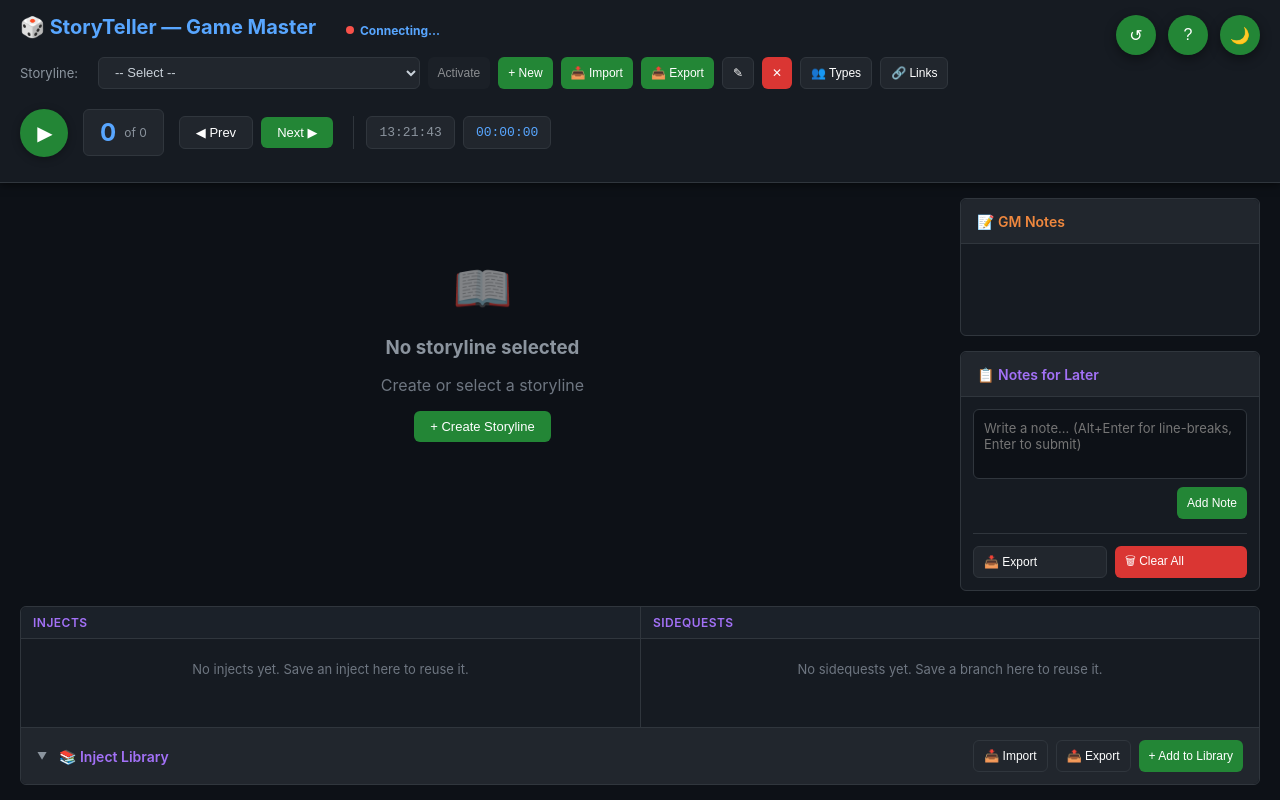
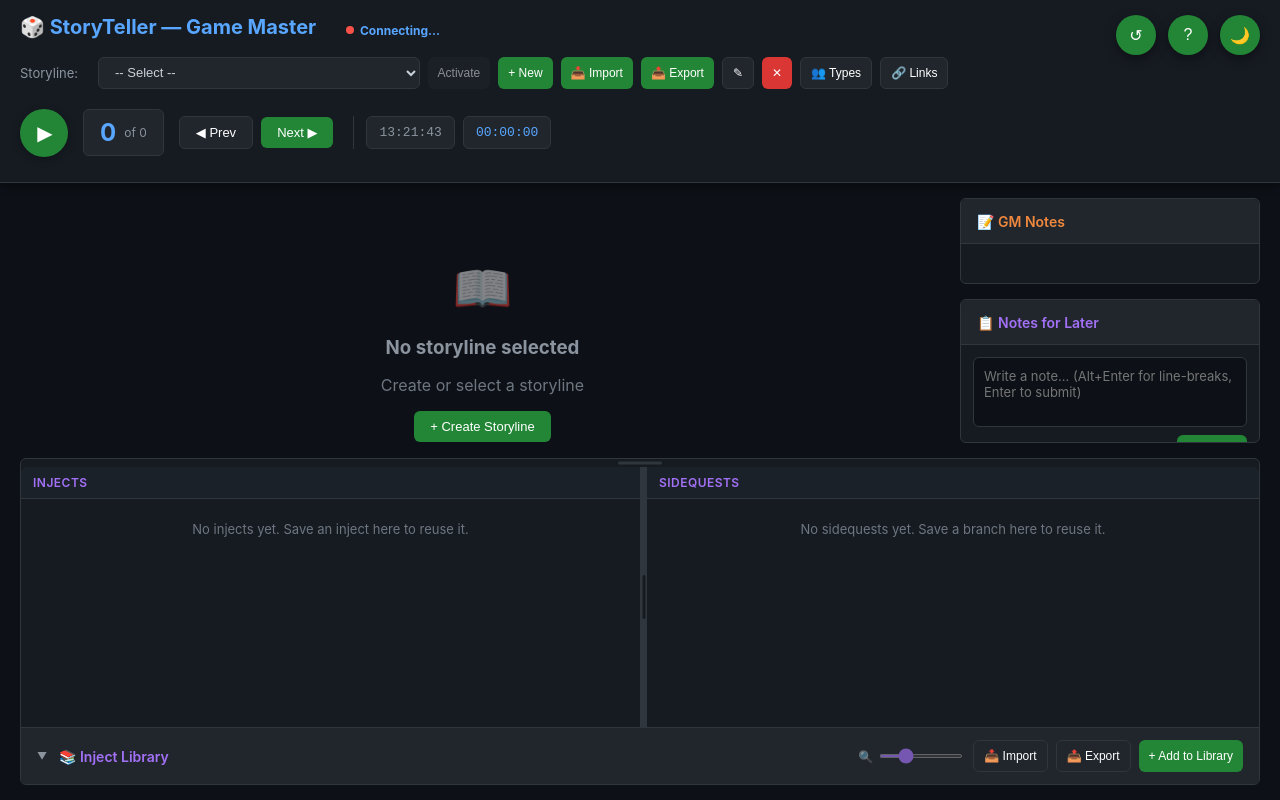
Before and after one commit to aarislarsen/StoryTeller, a Flask app: page / in a window 1280 px wide. Run offline with Flask 3, Linux system fonts and the light colour scheme; data that the repository does not hold is empty.

Commit message:
Nested side-quests & library management

```diff
--- a/static/css/gm.css
+++ b/static/css/gm.css
@@ -559,7 +559,37 @@
     display: flex;
     flex-direction: column-reverse;
     margin-top: 15px;
-    max-height: 350px;
+}
+
+/* Drag handle at the top edge of the library to resize its height. Rendered at
+   the top thanks to the panel's column-reverse order. */
+.library-resize-handle {
+    flex-shrink: 0;
+    height: 8px;
+    cursor: ns-resize;
+    position: relative;
+    border-radius: 6px 6px 0 0;
+}
+
+.library-resize-handle::after {
+    content: '';
+    position: absolute;
+    left: 50%;
+    top: 50%;
+    transform: translate(-50%, -50%);
+    width: 44px;
+    height: 3px;
+    border-radius: 2px;
+    background: var(--border, #30363d);
+    transition: background 0.15s;
+}
+
+.library-resize-handle:hover::after {
+    background: var(--accent2, #a371f7);
+}
+
+.library-panel.collapsed .library-resize-handle {
+    display: none;
 }
 
 .library-panel.collapsed {
@@ -629,22 +659,52 @@
     flex-direction: row;
     align-items: stretch;
     min-height: 120px;
-    max-height: 300px;
+    height: var(--library-content-height, 260px); /* draggable via the top handle */
     overflow: hidden; /* each column scrolls on its own */
     border-radius: 6px 6px 0 0;
 }
 
-/* Split library: injects on the left, sidequests on the right */
+/* Split library: injects on the left, sidequests on the right. The injects
+   column's width is set by --library-split (moved via the divider); sidequests
+   takes the rest. */
 .library-column {
-    flex: 1 1 50%;
     min-width: 0;
     display: flex;
     flex-direction: column;
     overflow: hidden;
 }
 
-.library-column + .library-column {
-    border-left: 1px solid var(--border, #30363d);
+#libraryInjectsColumn {
+    flex: 0 0 var(--library-split, 50%);
+}
+
+#librarySidequestsColumn {
+    flex: 1 1 0;
+}
+
+/* Draggable divider between the two library columns. */
+.library-divider {
+    flex: 0 0 7px;
+    cursor: ew-resize;
+    position: relative;
+    background: var(--border, #30363d);
+}
+
+.library-divider::after {
+    content: '';
+    position: absolute;
+    top: 50%;
+    left: 50%;
+    transform: translate(-50%, -50%);
+    width: 3px;
+    height: 44px;
+    border-radius: 2px;
+    background: var(--bg-1, #161b22);
+    transition: background 0.15s;
+}
+
+.library-divider:hover::after {
+    background: var(--accent2, #a371f7);
 }
 
 .library-column-header {
@@ -696,6 +756,33 @@
     cursor: grab;
     transition: all 0.2s;
     position: relative;
+    /* Scaled by the library zoom slider (scales size, text and image together
+       and reflows the wrapping grid). */
+    zoom: var(--lib-card-zoom, 1);
+}
+
+/* Discreet library card resize slider in the header. */
+.library-zoom {
+    display: flex;
+    align-items: center;
+    gap: 4px;
+    opacity: 0.65;
+    cursor: pointer;
+}
+
+.library-zoom:hover {
+    opacity: 1;
+}
+
+.library-zoom-icon {
+    font-size: 12px;
+}
+
+.library-zoom input[type="range"] {
+    width: 84px;
+    height: 4px;
+    cursor: pointer;
+    accent-color: var(--accent2, #a371f7);
 }
 
 .library-card:hover {
--- a/static/js/gm.js
+++ b/static/js/gm.js
@@ -468,9 +468,12 @@
 
 // ============ Render Storyline ============
 function renderStoryline(id) {
-    // Preserve scroll position before re-render
+    // Preserve scroll position across the re-render (both axes) so adding or
+    // removing an inject doesn't jump the viewport back to the top-left. The
+    // browser clamps these if the content got smaller.
     const wrapper = document.querySelector('.storyline-layout-wrapper');
     const scrollLeft = wrapper ? wrapper.scrollLeft : 0;
+    const scrollTop = wrapper ? wrapper.scrollTop : 0;
 
     return fetch('/api/storylines/' + id)
         .then(r => r.json())
@@ -484,27 +487,29 @@
 
             document.getElementById('mainContent').innerHTML = buildStorylineHTML(data, blocks, idx);
 
-            // Restore scroll position immediately after render
+            // Size branch columns to their real (measured) content before
+            // wiring drag & scrollbars, so nested side quests don't overflow.
+            fitBranchColumns();
+
+            // Draw each branch's connector from its parent card to its first card.
+            fitBranchConnectors();
+
+            initSortable();
+
+            // Apply current highlighting after render
+            highlightCurrentlyDisplayed(idx, currentDisplaySource, currentDisplayBranchId, currentDisplayBranchInjectIdx);
+
+            // Re-evaluate scrollbars for the new content so adding/removing a
+            // side quest doesn't leave a pointless scrollbar behind.
+            updateScrollbarVisibility();
+
+            // Restore the scroll position now that widths/heights are final
+            // (overflow has been set). The browser clamps to the new bounds.
             const newWrapper = document.querySelector('.storyline-layout-wrapper');
             if (newWrapper) {
                 newWrapper.scrollLeft = scrollLeft;
-            }
-
-            // Size branch columns to their real (measured) content before
-            // wiring drag & scrollbars, so nested side quests don't overflow.
-            fitBranchColumns();
-
-            // Draw each branch's connector from its parent card to its first card.
-            fitBranchConnectors();
-
-            initSortable();
-
-            // Apply current highlighting after render
-            highlightCurrentlyDisplayed(idx, currentDisplaySource, currentDisplayBranchId, currentDisplayBranchInjectIdx);
-
-            // Re-evaluate scrollbars for the new content so adding/removing a
-            // side quest doesn't leave a pointless scrollbar behind.
-            updateScrollbarVisibility();
+                newWrapper.scrollTop = scrollTop;
+            }
         });
 }
 
@@ -1222,6 +1227,13 @@
 
     wrapper.style.overflowY = needsVerticalScroll ? 'auto' : 'hidden';
     wrapper.style.overflowX = needsHorizontalScroll ? 'auto' : 'hidden';
+
+    // If an axis is no longer scrollable, snap it back to the start. transform:
+    // scale() doesn't shrink the layout box, so a stale scrollTop/Left would
+    // otherwise keep the content pushed out of view with no scrollbar to recover
+    // it — e.g. zoom-to-fit while scrolled down would hide the top of the story.
+    if (!needsVerticalScroll) wrapper.scrollTop = 0;
+    if (!needsHorizontalScroll) wrapper.scrollLeft = 0;
 }
 
 function highlightCurrentlyDisplayed(mainIdx, source, branchId, branchInjectIdx) {
@@ -2301,6 +2313,81 @@
             updateLibraryState();
         });
 }
+
+// Resize the library cards (scales size, text and images) via the header slider.
+function setLibraryCardZoom(value) {
+    const z = parseFloat(value) || 1;
+    document.documentElement.style.setProperty('--lib-card-zoom', z);
+    localStorage.setItem('libraryCardZoom', z);
+}
+
+(function initLibraryCardZoom() {
+    const saved = parseFloat(localStorage.getItem('libraryCardZoom')) || 1;
+    document.documentElement.style.setProperty('--lib-card-zoom', saved);
+    const slider = document.getElementById('libraryZoom');
+    if (slider) slider.value = saved;
+})();
+
+// Drag the top edge of the library to resize its height.
+(function initLibraryResize() {
+    const handle = document.getElementById('libraryResizeHandle');
+    const content = document.getElementById('libraryContent');
+    if (!handle || !content) return;
+
+    const saved = parseInt(localStorage.getItem('libraryContentHeight'), 10);
+    if (saved) document.documentElement.style.setProperty('--library-content-height', saved + 'px');
+
+    let startY = 0, startH = 0;
+    const onMove = (e) => {
+        const dy = startY - e.clientY; // drag up => taller (library sits at bottom)
+        const h = Math.max(120, Math.min(window.innerHeight * 0.85, startH + dy));
+        document.documentElement.style.setProperty('--library-content-height', h + 'px');
+    };
+    const onUp = () => {
+        document.removeEventListener('mousemove', onMove);
+        document.removeEventListener('mouseup', onUp);
+        document.body.style.userSelect = '';
+        localStorage.setItem('libraryContentHeight', Math.round(content.getBoundingClientRect().height));
+    };
+    handle.addEventListener('mousedown', (e) => {
+        e.preventDefault();
+        startY = e.clientY;
+        startH = content.getBoundingClientRect().height;
+        document.body.style.userSelect = 'none';
+        document.addEventListener('mousemove', onMove);
+        document.addEventListener('mouseup', onUp);
+    });
+})();
+
+// Drag the divider to change the injects/sidequests column split.
+(function initLibraryDivider() {
+    const divider = document.getElementById('libraryDivider');
+    const content = document.getElementById('libraryContent');
+    if (!divider || !content) return;
+
+    const saved = parseFloat(localStorage.getItem('librarySplit'));
+    if (saved) document.documentElement.style.setProperty('--library-split', saved + '%');
+
+    const onMove = (e) => {
+        const rect = content.getBoundingClientRect();
+        let pct = ((e.clientX - rect.left) / rect.width) * 100;
+        pct = Math.max(20, Math.min(80, pct));
+        document.documentElement.style.setProperty('--library-split', pct + '%');
+    };
+    const onUp = () => {
+        document.removeEventListener('mousemove', onMove);
+        document.removeEventListener('mouseup', onUp);
+        document.body.style.userSelect = '';
+        const pct = parseFloat(getComputedStyle(document.documentElement).getPropertyValue('--library-split'));
+        if (pct) localStorage.setItem('librarySplit', pct);
+    };
+    divider.addEventListener('mousedown', (e) => {
+        e.preventDefault();
+        document.body.style.userSelect = 'none';
+        document.addEventListener('mousemove', onMove);
+        document.addEventListener('mouseup', onUp);
+    });
+})();
 
 // Export the whole inject library to a JSON file (import-compatible format).
 function exportLibrary() {
@@ -3423,11 +3510,37 @@
     // dimensions, then position it. Both happen in one tick — no flash, and the
     // height is now correct for the library "above the cursor" placement.
     previewCard.classList.add('visible');
-    positionPreviewCard(event);
-}
-
-function positionPreviewCard(event) {
-    const previewCard = document.getElementById('injectPreviewCard');
+    positionPreviewCard(event, previewCard);
+}
+
+// Hover preview for a library side-quest: shows the cards it contains.
+function showBranchPreview(event, branch) {
+    const card = document.getElementById('branchPreviewCard');
+    if (!card || !branch) return;
+
+    document.getElementById('branchPreviewHeading').textContent = branch.name || 'Unnamed Side-Quest';
+
+    const wrap = document.getElementById('branchPreviewInjects');
+    const injects = branch.injects || [];
+    wrap.innerHTML = injects.length
+        ? injects.map((inj, i) => `
+            <div class="branch-details-inject">
+                <div class="branch-details-inject-header">
+                    <span class="branch-details-inject-number">#${i + 1}</span>
+                    <span class="branch-details-inject-title">${escapeHtml(inj.heading || 'Untitled')}</span>
+                    ${inj.duration > 0 ? `<span class="block-duration">${inj.duration}s</span>` : ''}
+                </div>
+                ${inj.image ? `<img src="${inj.image}" class="branch-details-inject-image">` : ''}
+                ${inj.text ? `<div class="branch-details-inject-text">${escapeHtml(inj.text)}</div>` : ''}
+            </div>
+        `).join('')
+        : '<div class="branch-details-empty">No injects in this side-quest</div>';
+
+    card.classList.add('visible');
+    positionPreviewCard(event, card);
+}
+
+function positionPreviewCard(event, previewCard) {
     if (!previewCard) return;
 
     const padding = 15;
@@ -3461,10 +3574,8 @@
 }
 
 function hideInjectPreview() {
-    const previewCard = document.getElementById('injectPreviewCard');
-    if (previewCard) {
-        previewCard.classList.remove('visible');
-    }
+    document.getElementById('injectPreviewCard')?.classList.remove('visible');
+    document.getElementById('branchPreviewCard')?.classList.remove('visible');
 }
 
 function initInjectPreviewHover() {
@@ -3485,11 +3596,14 @@
 
         // Check if this is a library card
         if (blockCard.classList.contains('library-card')) {
-            // Find in library data - skip branches for now
             const item = libraryInjects.find(item => item.id === blockId);
-            if (item && item.type !== 'branch') {
-                // It's an inject, not a branch
-                block = item;
+            if (item && item.type === 'branch') {
+                // Side-quest: preview the cards inside it.
+                previewTimeout = setTimeout(() => showBranchPreview(e, item), 700);
+                return;
+            }
+            if (item) {
+                block = item; // a plain library inject
             }
         } else {
             // Find in storyline data
@@ -3528,11 +3642,14 @@
 
     // Update position on mouse move while hovering
     document.addEventListener('mousemove', function(e) {
-        const previewCard = document.getElementById('injectPreviewCard');
-        if (previewCard && previewCard.classList.contains('visible')) {
+        const inj = document.getElementById('injectPreviewCard');
+        const br = document.getElementById('branchPreviewCard');
+        const visible = (inj && inj.classList.contains('visible')) ? inj
+            : (br && br.classList.contains('visible')) ? br : null;
+        if (visible) {
             const blockCard = e.target.closest('.block-card, .branch-block-card, .library-card');
             if (blockCard && !e.target.closest('.block-actions, .branch-actions, .library-card-actions')) {
-                positionPreviewCard(e);
+                positionPreviewCard(e, visible);
             }
         }
     });
--- a/templates/gm.html
+++ b/templates/gm.html
@@ -120,6 +120,11 @@
                 <span class="library-title">📚 Inject Library</span>
                 <span class="library-count" id="libraryCount"></span>
                 <div class="library-header-actions">
+                    <label class="library-zoom" onclick="event.stopPropagation()" title="Resize library cards">
+                        <span class="library-zoom-icon">🔍</span>
+                        <input type="range" id="libraryZoom" min="0.7" max="1.8" step="0.05" value="1"
+                               oninput="setLibraryCardZoom(this.value)">
+                    </label>
                     <button class="btn btn-sm btn-secondary" onclick="event.stopPropagation(); importLibrary()" title="Import a library JSON file (duplicates are skipped)">📥 Import</button>
                     <button class="btn btn-sm btn-secondary" onclick="event.stopPropagation(); exportLibrary()" title="Export the entire library to a JSON file">📤 Export</button>
                     <button class="btn btn-sm" onclick="event.stopPropagation(); openLibraryInjectModal()">+ Add to Library</button>
@@ -132,6 +137,7 @@
                         <div class="library-empty">No injects yet. Save an inject here to reuse it.</div>
                     </div>
                 </div>
+                <div class="library-divider" id="libraryDivider" title="Drag to resize the columns"></div>
                 <div class="library-column" id="librarySidequestsColumn">
                     <div class="library-column-header">Sidequests <span class="library-column-count" id="librarySidequestsCount"></span></div>
                     <div class="library-column-cards" id="librarySidequestsCards">
@@ -139,6 +145,7 @@
                     </div>
                 </div>
             </div>
+            <div class="library-resize-handle" id="libraryResizeHandle" title="Drag to resize the library"></div>
         </div>
     </div>
 
@@ -436,6 +443,8 @@
                     <li>Save injects or branches to the library for reuse</li>
                     <li>Drag items from the library into your storyline</li>
                     <li>Library items persist across sessions</li>
+                    <li>Use the 🔍 slider in the library header to resize the cards</li>
+                    <li>Drag the top edge of the library to resize its height, and the divider to move the injects/sidequests split</li>
                     <li><strong>Export</strong> the whole library to a JSON file, and <strong>Import</strong> one back — duplicates are skipped automatically</li>
                 </ul>
 
@@ -661,6 +670,12 @@
         <div class="inject-preview-gm-notes" id="previewGmNotes"></div>
     </div>
 
+    <!-- Hover preview for a library side-quest: lists the cards inside it -->
+    <div class="inject-preview-card branch-preview-card" id="branchPreviewCard">
+        <div class="inject-preview-heading" id="branchPreviewHeading"></div>
+        <div class="branch-preview-injects" id="branchPreviewInjects"></div>
+    </div>
+
     <script src="{{ url_for('static', filename='js/gm.js') }}"></script>
 </body>
 </html>
```
Also changed, not shown: other parts of static/css/gm.css (+34 -0 lines).
